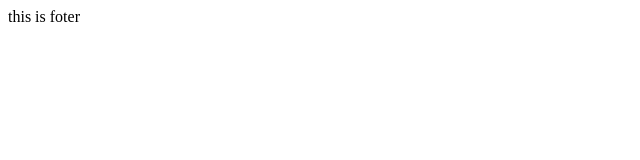
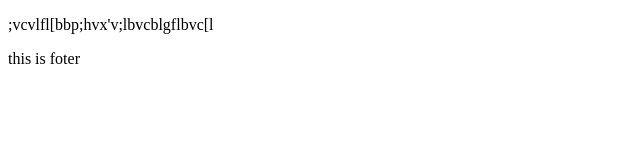
Before and after one commit to elnorozi/git--project-two, a plain HTML site: page index.html in a window 1280 px wide. Shown: the whole page, without its empty margins (0-640 px from the left). Drawn offline with Linux system fonts and the light colour scheme.

Commit message:
galllery added

```diff
--- a/index.html
+++ b/index.html
@@ -7,6 +7,9 @@
     <title>Document</title>
 </head>
 <body>
+    <div class="gallery">
+        <p>;vcvlfl[bbp;hvx'v;lbvcblgflbvc[l</p>
+    </div>
     <footer>
         this is foter
     </footer>
```
